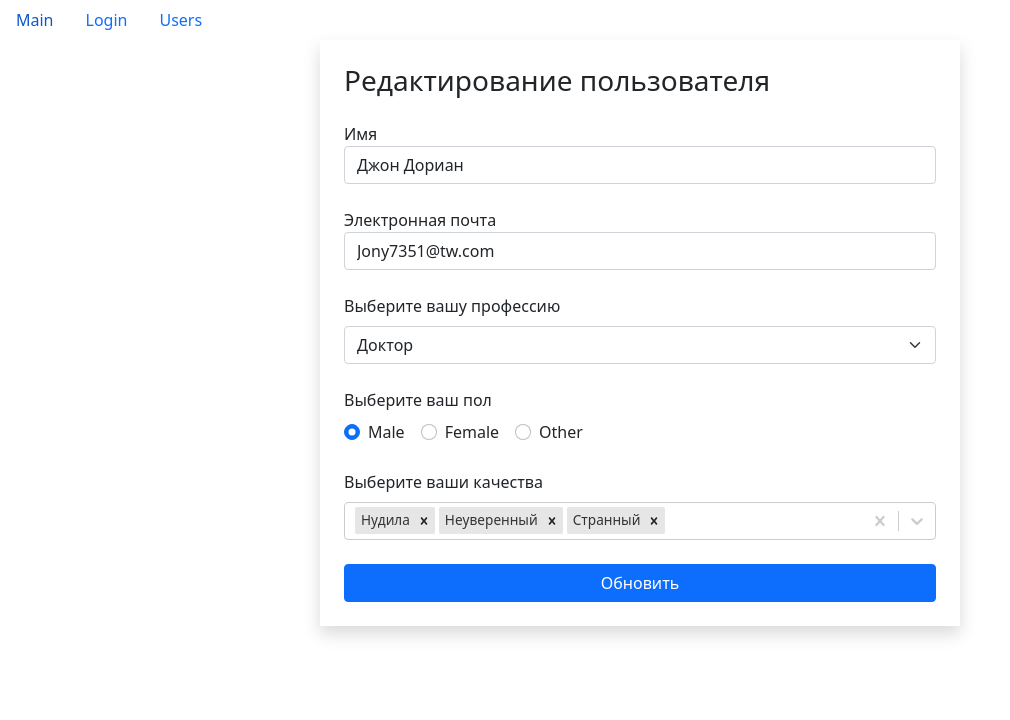
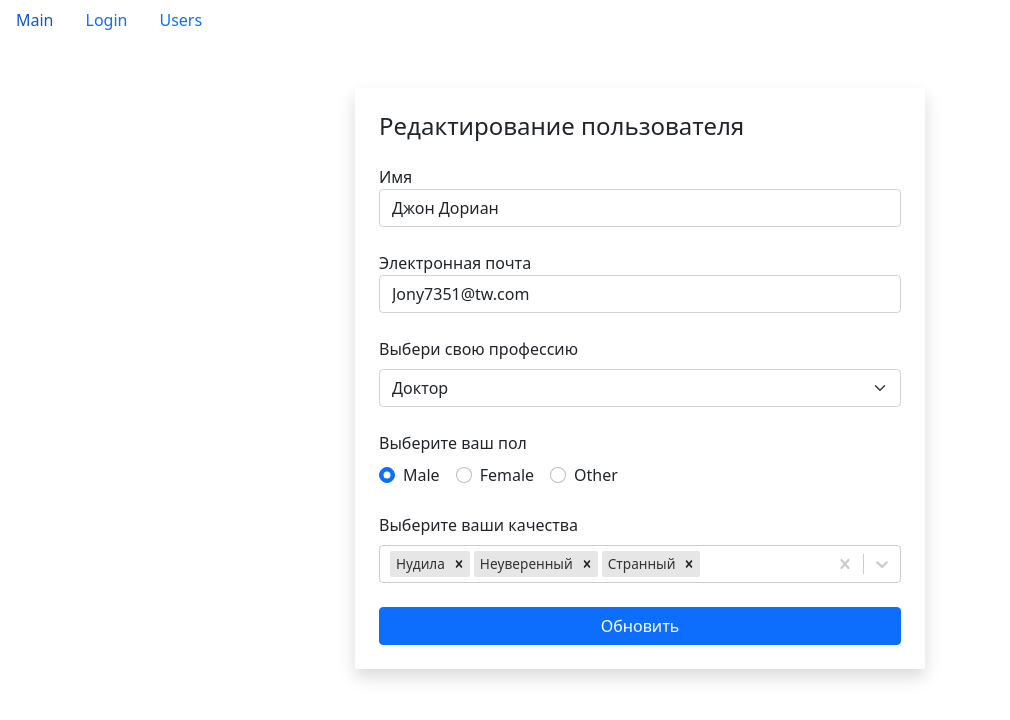
Before and after one commit to novik-developer/fast-company, a React (Create React App) app: page /users/67rdca3eeb7f6fgeed471815 in a window 1280 px wide. Both pictures are taken after a click on the button "изменить". Shown: the top 720 px of the page, without its empty margins (0-1010 px from the left). Built offline with nearby package versions, Linux system fonts and the light colour scheme.

Commit message:
homework forms_p2 finished

```diff
--- a/src/app.jsx
+++ b/src/app.jsx
@@ -5,7 +5,7 @@ import {
     Switch
 } from "react-router-dom/cjs/react-router-dom.min";
 
-import UserEditPage from "./component/page/userEditPage/userEditPage";
+import EditUserPage from "./component/page/userEditPage/userEditPage";
 import Login from "./layout/login";
 import MainPage from "./layout/mainPage";
 import Users from "./layout/users";
@@ -14,7 +14,7 @@ function App() {
     return (
         <>
             <Switch>
-                <Route path="/users/:userId?/edit" component={UserEditPage} />
+                <Route path="/users/:userId?/edit" component={EditUserPage} />
                 <Route path="/users/:userId?" component={Users} />
                 <Route path="/login/:type?" component={Login} />
                 <Route path="/" exact component={MainPage} />
--- a/src/component/page/userEditPage/userEditPage.jsx
+++ b/src/component/page/userEditPage/userEditPage.jsx
@@ -2,48 +2,26 @@ import React, { useState, useEffect } from "react";
 import { useHistory, useParams } from "react-router-dom/cjs/react-router-dom";
 
 import api from "../../../api";
-import MiltiSelectField from "../../common/form/multiSelectField";
+import { validator } from "../../../utils/validator";
+import MultiSelectField from "../../common/form/multiSelectField";
 import RadioField from "../../common/form/radioField";
-import SelecteFild from "../../common/form/selectFild";
+import SelectFild from "../../common/form/selectFild";
 import TextField from "../../common/form/textField";
 
-const UserEdit = () => {
-    const [user, setUser] = useState();
+const EditUserPage = () => {
+    const { userId } = useParams();
+    const history = useHistory();
+    const [isLoading, setIsLoading] = useState(false);
+    const [data, setData] = useState({
+        name: "",
+        email: "",
+        profession: "",
+        sex: "male",
+        qualities: []
+    });
+    const [professions, setProfession] = useState([]);
     const [qualities, setQualities] = useState([]);
-    const [professions, setProfessions] = useState();
-    const history = useHistory();
-    const params = useParams();
-    const { userId } = params;
-
-    useEffect(() => {
-        api.users.getById(userId).then((data) => {
-            const editUser = {
-                ...data,
-                qualities: data.qualities.map((qal) => ({
-                    label: qal.name,
-                    value: qal._id,
-                    color: qal.color
-                }))
-            };
-            setUser(editUser);
-        });
-        api.professions.fetchAll().then((data) => {
-            const professionsList = Object.keys(data).map((professionName) => ({
-                label: data[professionName].name,
-                value: data[professionName]._id
-            }));
-            setProfessions(professionsList);
-        });
-        api.qualities.fetchAll().then((data) => {
-            const qualitiesList = Object.keys(data).map((optionName) => ({
-                label: data[optionName].name,
-                value: data[optionName]._id,
-                color: data[optionName].color
-            }));
-            setQualities(qualitiesList);
-        });
-    }, []);
-
+    const [errors, setErrors] = useState({});
     const getProfessionById = (id) => {
         for (const prof of professions) {
             if (prof.value === id) {
@@ -51,7 +29,6 @@ const UserEdit = () => {
             }
         }
     };
-
     const getQualities = (elements) => {
         const qualitiesArray = [];
         for (const elem of elements) {
@@ -67,53 +44,116 @@ const UserEdit = () => {
         }
         return qualitiesArray;
     };
-
     const handleSubmit = (e) => {
         e.preventDefault();
-        const { profession, qualities } = user;
-        const updateData = {
-            ...user,
+        const isValid = validate();
+        if (!isValid) return;
+        const { profession, qualities } = data;
+        api.users
+            .update(userId, {
+                ...data,
                 profession: getProfessionById(profession),
                 qualities: getQualities(qualities)
+            })
+            .then((data) => history.push(`/users/${data._id}`));
+        console.log("DATA:", {
+            ...data,
+            profession: getProfessionById(profession),
+            qualities: getQualities(qualities)
+        });
     };
-        console.log(updateData);
-        api.users.update(userId, updateData);
-        history.push(`/users/${userId}`);
+    const transformData = (data) => {
+        return data.map((qual) => ({ label: qual.name, value: qual._id }));
+    };
+    useEffect(() => {
+        setIsLoading(true);
+        api.users.getById(userId).then(({ profession, qualities, ...data }) =>
+            setData((prevState) => ({
+                ...prevState,
+                ...data,
+                qualities: transformData(qualities),
+                profession: profession._id
+            }))
+        );
+        api.professions.fetchAll().then((data) => {
+            const professionsList = Object.keys(data).map((professionName) => ({
+                label: data[professionName].name,
+                value: data[professionName]._id
+            }));
+            setProfession(professionsList);
+        });
+        api.qualities.fetchAll().then((data) => {
+            const qualitiesList = Object.keys(data).map((optionName) => ({
+                value: data[optionName]._id,
+                label: data[optionName].name,
+                color: data[optionName].color
+            }));
+            setQualities(qualitiesList);
+        });
+    }, []);
+    useEffect(() => {
+        if (data._id) setIsLoading(false);
+    }, [data]);
+
+    const validatorConfig = {
+        email: {
+            isRequired: {
+                message: "Еmail обязателен к заполнению"
+            },
+            isEmail: {
+                message: "Еmail введен не коректно"
+            }
+        },
+        name: {
+            isRequired: {
+                message: "Введите ваше имя"
+            }
+        }
     };
 
     const handleChange = (target) => {
-        setUser((prevState) => ({
+        setData((prevState) => ({
             ...prevState,
             [target.name]: target.value
         }));
     };
-
+    const validate = () => {
+        const errors = validator(data, validatorConfig);
+        setErrors(errors);
+        return Object.keys(errors).length === 0;
+    };
+    useEffect(() => {
+        validate();
+    }, [data]);
+    const isValid = Object.keys(errors).length === 0;
     return (
-        <>
-            <div className="col-lg-6 col-md-8 offset-md-3 shadow p-4">
-                <h3 className="mb-4">Редактирование пользователя</h3>
-                {professions ? (
+        <div className="container mt-5">
+            <div className="row">
+                <div className="col-md-6 offset-md-3 shadow p-4">
+                    <h4 className="mb-4">Редактирование пользователя</h4>
+                    {!isLoading && Object.keys(professions).length > 0 ? (
                         <form onSubmit={handleSubmit}>
                             <TextField
                                 label="Имя"
                                 name="name"
-                            value={user.name}
+                                value={data.name}
                                 onChange={handleChange}
+                                errors={errors.name}
                             />
                             <TextField
-                            type="email"
+                                label="Электронная почта"
                                 name="email"
-                            value={user.email}
+                                value={data.email}
                                 onChange={handleChange}
-                            label="Электронная почта"
+                                errors={errors.email}
                             />
-                        <SelecteFild
-                            defaultOption="Chooose..."
+                            <SelectFild
+                                label="Выбери свою профессию"
+                                defaultOption="Choose..."
+                                options={professions}
                                 name="profession"
-                            options={professions}
-                            value={user.profession._id}
                                 onChange={handleChange}
-                            label="Выберите вашу профессию"
+                                value={data.profession}
                             />
                             <RadioField
                                 options={[
@@ -121,32 +161,33 @@ const UserEdit = () => {
                                     { name: "Female", value: "female" },
                                     { name: "Other", value: "other" }
                                 ]}
-                            value={user.sex}
+                                value={data.sex}
                                 name="sex"
                                 onChange={handleChange}
                                 label="Выберите ваш пол"
                             />
-                        <MiltiSelectField
+                            <MultiSelectField
+                                defaultValue={data.qualities}
                                 options={qualities}
                                 onChange={handleChange}
-                            defaultValue={user.qualities}
                                 name="qualities"
                                 label="Выберите ваши качества"
                             />
-
                             <button
                                 type="submit"
+                                disabled={!isValid}
                                 className="btn btn-primary w-100 mx-auto"
                             >
                                 Обновить
                             </button>
                         </form>
                     ) : (
-                    "...Loading"
+                        "Loading..."
                     )}
                 </div>
-        </>
+            </div>
+        </div>
     );
 };
 
-export default UserEdit;
+export default EditUserPage;
--- a/src/component/ui/loginForm.jsx
+++ b/src/component/ui/loginForm.jsx
@@ -21,25 +21,25 @@ const LoginForm = () => {
     const validatorConfig = {
         email: {
             isRequired: {
-                massage: "Еmail обязателен к заполнению"
+                message: "Еmail обязателен к заполнению"
             },
             isEmail: {
-                massage: "Еmail введен не коректно"
+                message: "Еmail введен не коректно"
             }
         },
         password: {
             isRequired: {
-                massage: "Password обязателен к заполнению"
+                message: "Password обязателен к заполнению"
             },
             isCapitelSymbol: {
-                massage:
+                message:
                     "Password должен содержать хотя бы одну заглавную букву"
             },
             isContainDigit: {
-                massage: "Password должен содержать хотя бы одну цифру"
+                message: "Password должен содержать хотя бы одну цифру"
             },
             min: {
-                massage: "Password должен состоять минимум из 8 символов",
+                message: "Password должен состоять минимум из 8 символов",
                 value: 8
             }
         }
--- a/src/component/ui/registerForm.jsx
+++ b/src/component/ui/registerForm.jsx
@@ -17,14 +17,11 @@ const RegisterForm = () => {
         licence: false
     });
     const [errors, setErrors] = useState({});
-    // const [qualities, setQualities] = useState({});
+
     const [qualities, setQualities] = useState([]);
-    // const [professions, setProfession] = useState();
+
     const [professions, setProfession] = useState([]);
-    // useEffect(() => {
-    //     api.professions.fetchAll().then((data) => setProfession(data));
-    //     api.qualities.fetchAll().then((data) => setQualities(data));
-    // }, []);
+
     useEffect(() => {
         api.professions.fetchAll().then((data) => {
             const professionsList = Object.keys(data).map((professionName) => ({
@@ -53,35 +50,35 @@ const RegisterForm = () => {
     const validatorConfig = {
         email: {
             isRequired: {
-                massage: "Еmail обязателен к заполнению"
+                message: "Еmail обязателен к заполнению"
             },
             isEmail: {
-                massage: "Еmail введен не коректно"
+                message: "Еmail введен не коректно"
             }
         },
         password: {
             isRequired: {
-                massage: "Пароль обязателен к заполнению"
+                message: "Пароль обязателен к заполнению"
             },
             isCapitelSymbol: {
-                massage: "Пароль должен содержать хотя бы одну заглавную букву"
+                message: "Пароль должен содержать хотя бы одну заглавную букву"
             },
             isContainDigit: {
-                massage: "Пароль должен содержать хотя бы одну цифру"
+                message: "Пароль должен содержать хотя бы одну цифру"
             },
             min: {
-                massage: "Пароль должен состоять минимум из 8 символов",
+                message: "Пароль должен состоять минимум из 8 символов",
                 value: 8
             }
         },
         profession: {
             isRequired: {
-                massage: "Обязательно выберите вашу профессию"
+                message: "Обязательно выберите вашу профессию"
             }
         },
         licence: {
             isRequired: {
-                massage:
+                message:
                     "Вы не можете воспользоваться нашим сервисом без подтверждения лицензионного соглашения"
             }
         }
@@ -93,13 +90,6 @@ const RegisterForm = () => {
         return Object.keys(errors).length === 0;
     };
     const isValid = Object.keys(errors).length === 0;
-
-    // const handleSubmit = (e) => {
-    //     e.preventDefault();
-    //     const isValide = validate();
-    //     if (!isValide) return;
-    //     console.log("event", data);
-    // };
 
     const handleSubmit = (e) => {
         e.preventDefault();
--- a/src/layout/users.jsx
+++ b/src/layout/users.jsx
@@ -1,6 +1,7 @@
 import React from "react";
 import { useParams } from "react-router-dom/cjs/react-router-dom.min";
-import UserEditPage from "../component/page/userEditPage/userEditPage";
+
+import EditUserPage from "../component/page/userEditPage/userEditPage";
 import UserPage from "../component/page/userPage";
 import UsersList from "../component/page/usersListPage";
 
@@ -11,7 +12,7 @@ const Users = () => {
     return (
         <>
             {edit ? (
-                <UserEditPage />
+                <EditUserPage />
             ) : userId ? (
                 <UserPage userId={userId} />
             ) : (
--- a/src/utils/validator.js
+++ b/src/utils/validator.js
@@ -33,7 +33,7 @@ export function validator(data, config) {
             default:
                 break;
         }
-        if (statusValidate) return config.massage;
+        if (statusValidate) return config.message;
     }
     for (const fildName in data) {
         for (const validatorMethod in config[fildName]) {
```
Also changed, not shown: 1 other file (tests, documents, lock files or other folders). Lines whose indentation alone changed are shown as unchanged.
